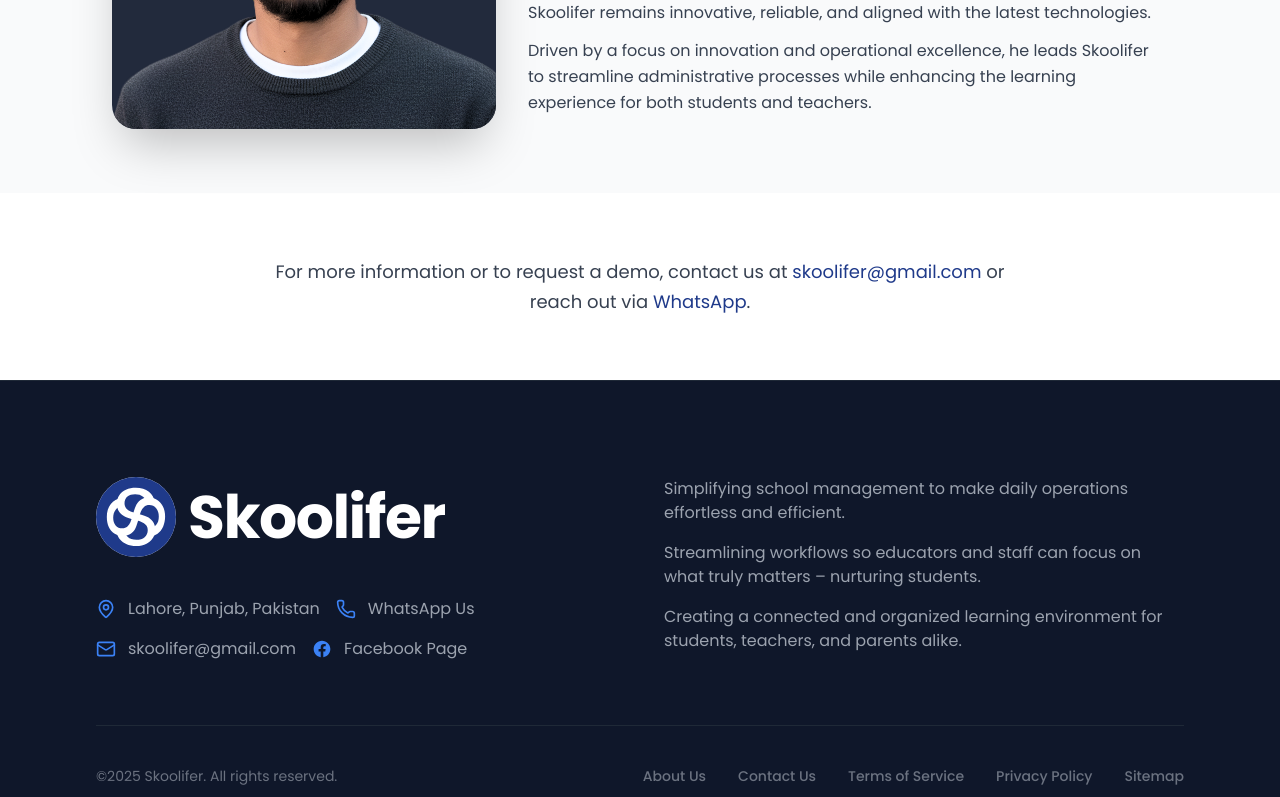
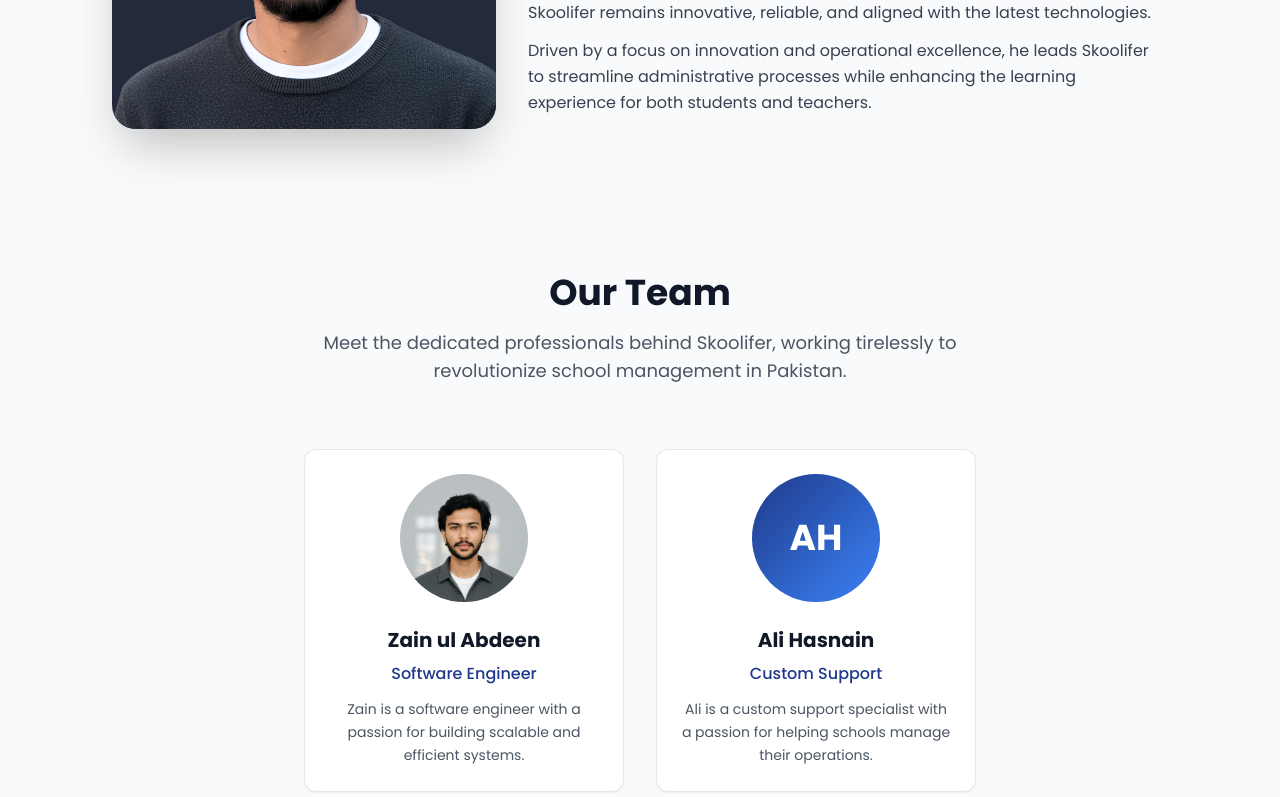
Before and after one commit to ali-ghazanfar/skoolifer-website, a React (Vite) app: page /about-us in a window 1280 px wide. Shown: the part 2000-2797 px from the top of the page. Built offline with nearby package versions, Linux system fonts and the light colour scheme.

Commit message:
feat: enhance About Us page with team member profiles and dynamic grid layout

```diff
--- a/src/pages/AboutUsPage.jsx
+++ b/src/pages/AboutUsPage.jsx
@@ -1,6 +1,41 @@
 import { Helmet } from 'react-helmet-async';
 
 const AboutUsPage = () => {
+  const teamMembers = [
+    {
+      name: "Zain ul Abdeen",
+      role: "Software Engineer",
+      description: "Zain is a software engineer with a passion for building scalable and efficient systems.",
+      image: "/zain-ul-abdeen.jpeg"
+    },
+    {
+      name: "Ali Hasnain",
+      role: "Custom Support",
+      description: "Ali is a custom support specialist with a passion for helping schools manage their operations.",
+    },
+  ];
+
+  const getInitials = (name) => {
+    return name
+      .split(' ')
+      .map(word => word[0])
+      .join('')
+      .toUpperCase()
+      .slice(0, 2);
+  };
+
+  const getGridClasses = (count) => {
+    if (count === 1) {
+      return "grid grid-cols-1 gap-8 max-w-md mx-auto";
+    } else if (count === 2) {
+      return "grid grid-cols-1 md:grid-cols-2 gap-8 max-w-2xl mx-auto";
+    } else if (count === 3) {
+      return "grid grid-cols-1 md:grid-cols-2 lg:grid-cols-3 gap-8 max-w-5xl mx-auto";
+    } else {
+      return "grid grid-cols-1 md:grid-cols-2 lg:grid-cols-3 gap-8";
+    }
+  };
+
   const jsonLd = {
     "@context": "https://schema.org",
     "@type": "SoftwareApplication",
@@ -126,7 +161,7 @@
           </div>
         </section>
 
-        {/* <section className="py-20 bg-gray-50">
+        <section className="py-20 bg-gray-50">
           <div className="max-w-7xl mx-auto px-6 md:px-12 lg:px-24">
             <div className="text-center mb-16">
               <h2 className="text-3xl md:text-4xl font-bold text-gray-900 mb-4">Our Team</h2>
@@ -135,42 +170,29 @@
               </p>
             </div>
 
-            <div className="grid grid-cols-1 md:grid-cols-2 lg:grid-cols-3 gap-8">
-              <div className="bg-white rounded-xl shadow-sm hover:shadow-xl transition-shadow duration-300 p-6 text-center">
-                <div className="w-32 h-32 mx-auto mb-6 rounded-full bg-gradient-to-br from-brand-primary to-brand-secondary flex items-center justify-center text-white text-4xl font-bold">
-                  <span>SM</span>
+            <div className={getGridClasses(teamMembers.length)}>
+              {teamMembers.map((member, index) => (
+                <div
+                  key={index}
+                  className="border border-gray-200 bg-white rounded-xl shadow-sm hover:shadow-xl transition-shadow duration-300 p-6 text-center"
+                >
+                  {member.image ? (
+                    <img src={member.image} alt={member.name} className="w-32 h-32 mx-auto mb-6 rounded-full" />
+                  ) : (
+                    <div className="w-32 h-32 mx-auto mb-6 rounded-full bg-gradient-to-br from-brand-primary to-brand-secondary flex items-center justify-center text-white text-4xl font-bold">
+                      <span>{getInitials(member.name)}</span>
+                    </div>
+                  )}
+                  <h3 className="text-xl font-bold text-gray-900 mb-2">{member.name}</h3>
+                  <p className="text-brand-primary font-medium mb-3">{member.role}</p>
+                  <p className="text-gray-600 text-sm leading-relaxed">
+                    {member.description}
+                  </p>
                 </div>
-                <h3 className="text-xl font-bold text-gray-900 mb-2">Team Member Name</h3>
-                <p className="text-brand-primary font-medium mb-3">Role/Position</p>
-                <p className="text-gray-600 text-sm leading-relaxed">
-                  Brief description of the team member's role and contribution to Skoolifer.
-                </p>
-              </div>
-
-              <div className="bg-white rounded-xl shadow-sm hover:shadow-xl transition-shadow duration-300 p-6 text-center">
-                <div className="w-32 h-32 mx-auto mb-6 rounded-full bg-gradient-to-br from-brand-primary to-brand-secondary flex items-center justify-center text-white text-4xl font-bold">
-                  <span>TM</span>
-                </div>
-                <h3 className="text-xl font-bold text-gray-900 mb-2">Team Member Name</h3>
-                <p className="text-brand-primary font-medium mb-3">Role/Position</p>
-                <p className="text-gray-600 text-sm leading-relaxed">
-                  Brief description of the team member's role and contribution to Skoolifer.
-                </p>
-              </div>
-
-              <div className="bg-white rounded-xl shadow-sm hover:shadow-xl transition-shadow duration-300 p-6 text-center">
-                <div className="w-32 h-32 mx-auto mb-6 rounded-full bg-gradient-to-br from-brand-primary to-brand-secondary flex items-center justify-center text-white text-4xl font-bold">
-                  <span>TM</span>
-                </div>
-                <h3 className="text-xl font-bold text-gray-900 mb-2">Team Member Name</h3>
-                <p className="text-brand-primary font-medium mb-3">Role/Position</p>
-                <p className="text-gray-600 text-sm leading-relaxed">
-                  Brief description of the team member's role and contribution to Skoolifer.
-                </p>
-              </div>
+              ))}
             </div>
           </div>
-        </section> */}
+        </section>
 
         <div className="max-w-4xl mx-auto p-8 md:p-12 lg:p-16">
           <div className="prose prose-lg max-w-none text-gray-700">
```
Also changed, not shown: public/zain-ul-abdeen.jpeg (added).
